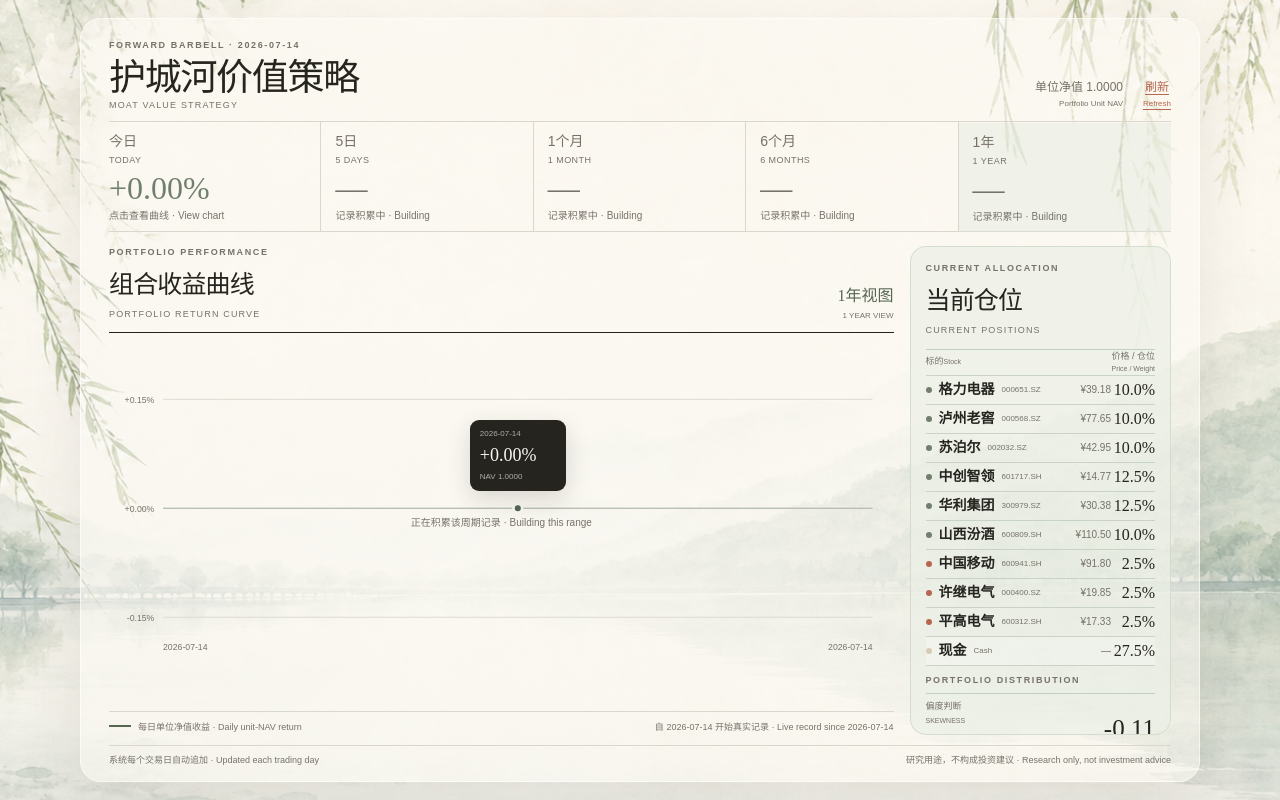
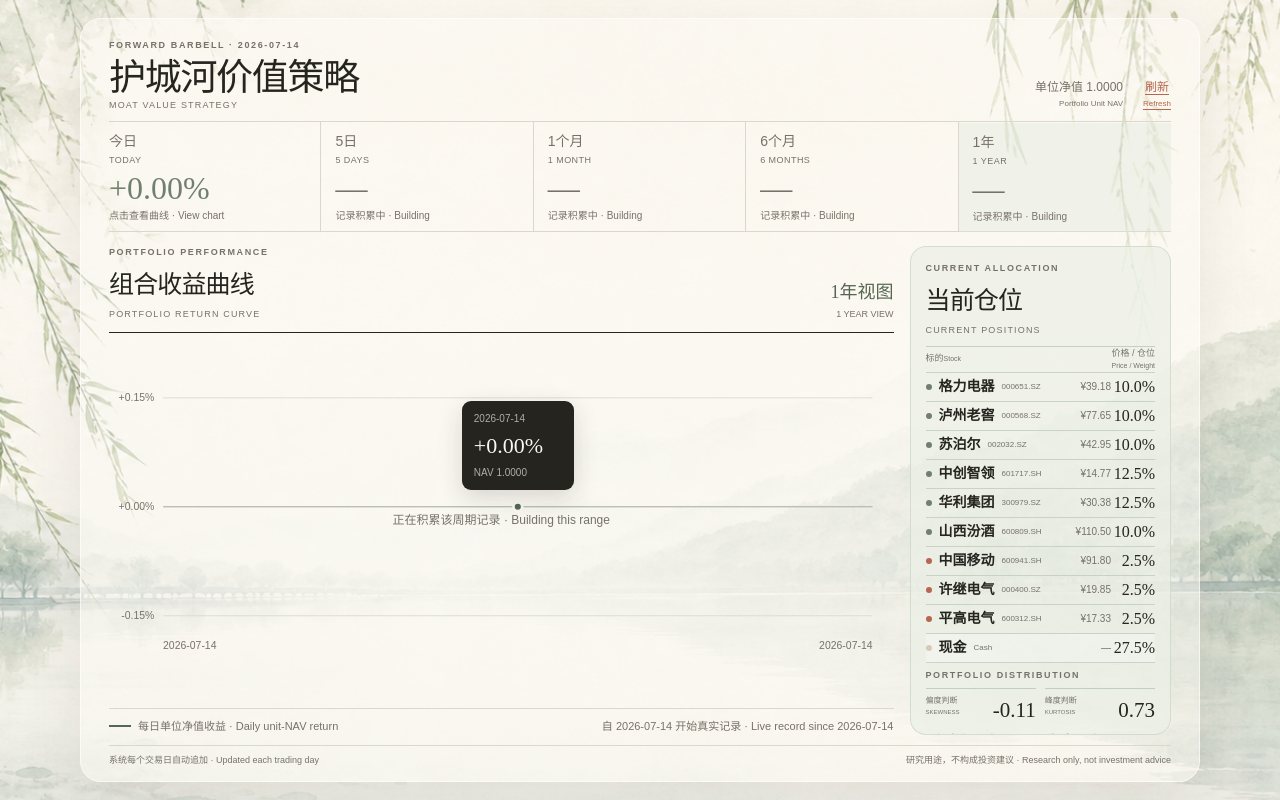
Before and after one commit to MIngQian04/margin-of-safety-investment-research-platform, a Next.js app: page / in a window 1280 px wide. Built offline with nearby package versions, Linux system fonts and the light colour scheme.

Commit message:
Restore portfolio distribution panel

```diff
--- a/app/globals.css
+++ b/app/globals.css
@@ -35,8 +35,8 @@
 .main-grid { flex:1; display:grid; grid-template-columns:minmax(0,3fr) minmax(0,1fr); gap:16px; padding:14px 0 10px; min-height:0; overflow:hidden; }
 .chart-section { min-width:0; display:flex; flex-direction:column; }
 .section-heading { display:flex; justify-content:space-between; align-items:end; margin-bottom:10px; }
-.section-heading>p { margin:0; color:var(--sage-dark); font-family:"Songti SC",serif; font-size:16px; text-align:right; }
-.section-heading>p small { display:block; margin-top:2px; color:var(--muted); font-family:Arial,sans-serif; font-size:8px; text-transform:uppercase; }
+.section-heading>p { margin:0; color:var(--sage-dark); font-family:"Songti SC",serif; font-size:18px; text-align:right; }
+.section-heading>p small { display:block; margin-top:2px; color:var(--muted); font-family:Arial,sans-serif; font-size:9px; text-transform:uppercase; }
 .performance-chart { position:relative; flex:1; min-height:0; border-top:1px solid var(--ink); border-bottom:1px solid var(--line); }
 .performance-chart svg { display:block; width:100%; height:100%; min-height:0; }
 .chart-grid { stroke:var(--line); stroke-width:1; }
@@ -45,17 +45,17 @@
 .chart-line { fill:none; stroke:var(--sage-dark); stroke-width:3; stroke-linecap:round; stroke-linejoin:round; transition:d .25s ease; }
 .chart-point { fill:var(--sage-dark); stroke:var(--sheet); stroke-width:3; pointer-events:none; }
 .chart-hit { fill:transparent; cursor:crosshair; }
-.axis-label { fill:var(--muted); font-family:Arial,sans-serif; font-size:10px; text-anchor:end; }
+.axis-label { fill:var(--muted); font-family:Arial,sans-serif; font-size:12px; text-anchor:end; }
 .axis-start { text-anchor:start; }.axis-end { text-anchor:end; }
-.chart-tooltip { position:absolute; z-index:2; min-width:96px; padding:8px 10px; transform:translate(-50%,calc(-100% - 12px)); background:var(--ink); color:var(--sheet); border-radius:9px; pointer-events:none; box-shadow:0 8px 24px rgba(37,36,31,.16); }
-.chart-tooltip span,.chart-tooltip small { display:block; color:rgba(250,248,243,.65); font-size:8px; }
-.chart-tooltip strong { display:block; margin:2px 0; font-family:"Songti SC",serif; font-size:18px; font-weight:500; }
-.chart-building { position:absolute; left:50%; top:50%; margin:0; transform:translate(-50%,-50%); color:var(--muted); font-size:10px; }
-.chart-caption { display:flex; justify-content:space-between; gap:16px; padding-top:9px; color:var(--muted); font-size:9px; }
+.chart-tooltip { position:absolute; z-index:2; min-width:112px; padding:10px 12px; transform:translate(-50%,calc(-100% - 12px)); background:var(--ink); color:var(--sheet); border-radius:9px; pointer-events:none; box-shadow:0 8px 24px rgba(37,36,31,.16); }
+.chart-tooltip span,.chart-tooltip small { display:block; color:rgba(250,248,243,.65); font-size:10px; }
+.chart-tooltip strong { display:block; margin:3px 0; font-family:"Songti SC",serif; font-size:22px; font-weight:500; }
+.chart-building { position:absolute; left:50%; top:50%; margin:0; transform:translate(-50%,-50%); color:var(--muted); font-size:12px; font-weight:500; }
+.chart-caption { display:flex; justify-content:space-between; gap:16px; padding-top:9px; color:var(--muted); font-size:11px; }
 .line-key { display:inline-block; width:22px; height:2px; margin:0 7px 3px 0; background:var(--sage-dark); }
 
 .portfolio-panel { min-height:0; padding:15px; overflow:hidden; background:rgba(225,233,222,.45); border:1px solid rgba(199,212,195,.68); border-radius:16px; backdrop-filter:blur(.35px); display:flex; flex-direction:column; }
-.holding-list { margin-top:11px; border-top:1px solid rgba(183,199,178,.78); }
+.holding-list { margin-top:8px; border-top:1px solid rgba(183,199,178,.78); }
 .holding-list>div { display:flex; justify-content:space-between; align-items:center; min-height:29px; border-bottom:1px solid rgba(190,203,186,.76); }
 .holding-list span { display:flex; align-items:center; min-width:0; }
 .holding-list b { font-family:"Songti SC",serif; font-size:14px; font-weight:600; }
@@ -69,13 +69,14 @@
 .anchor-dot,.future-dot,.cash-dot { flex:0 0 auto; display:inline-block; width:6px; height:6px; margin-right:7px; border-radius:50%; background:var(--sage); }
 .future-dot { background:var(--terra); }.cash-dot { background:var(--sand); }
 .cash-line { background:rgba(255,255,255,.25); }
-.portfolio-distribution { margin-top:auto; padding-top:8px; }
-.portfolio-distribution>div { display:grid; grid-template-columns:1fr auto; column-gap:10px; padding:6px 0; border-top:1px solid rgba(183,199,178,.78); }
-.portfolio-distribution span,.portfolio-distribution span small,.portfolio-distribution em { display:block; color:var(--muted); font-size:9px; font-style:normal; }
-.portfolio-distribution span small { margin-top:2px; font-family:Arial,sans-serif; font-size:7px; text-transform:uppercase; }
-.portfolio-distribution strong { margin-top:5px; color:var(--sage-dark); font-family:"Songti SC",serif; font-size:17px; font-weight:600; }
-.portfolio-distribution b { grid-column:2; grid-row:1 / span 2; align-self:center; font-family:"Songti SC",serif; font-size:25px; font-weight:500; }
-.portfolio-distribution em { grid-column:1 / -1; margin-top:3px; }
+.portfolio-distribution { margin-top:auto; padding-top:6px; display:grid; grid-template-columns:repeat(2,minmax(0,1fr)); column-gap:9px; }
+.portfolio-distribution>.kicker { grid-column:1 / -1; }
+.portfolio-distribution>div { min-width:0; display:grid; grid-template-columns:1fr auto; column-gap:6px; padding:6px 0 2px; border-top:1px solid rgba(183,199,178,.78); }
+.portfolio-distribution span,.portfolio-distribution span small,.portfolio-distribution em { display:block; color:var(--muted); font-size:8px; font-style:normal; }
+.portfolio-distribution span small { margin-top:1px; font-family:Arial,sans-serif; font-size:6px; text-transform:uppercase; }
+.portfolio-distribution strong { grid-column:1 / -1; margin-top:4px; color:var(--sage-dark); font-family:"Songti SC",serif; font-size:15px; font-weight:600; white-space:nowrap; }
+.portfolio-distribution b { grid-column:2; grid-row:1; align-self:start; font-family:"Songti SC",serif; font-size:21px; font-weight:500; }
+.portfolio-distribution em { grid-column:1 / -1; margin-top:2px; white-space:nowrap; }
 
 footer { display:flex; justify-content:space-between; gap:20px; padding-top:8px; border-top:1px solid var(--line); color:var(--muted); font-size:9px; }
 .status { position:relative; z-index:2; min-height:100vh; display:grid; place-content:center; text-align:center; }
```
Also changed, not shown: 1 other file (tests, documents, lock files or other folders).
